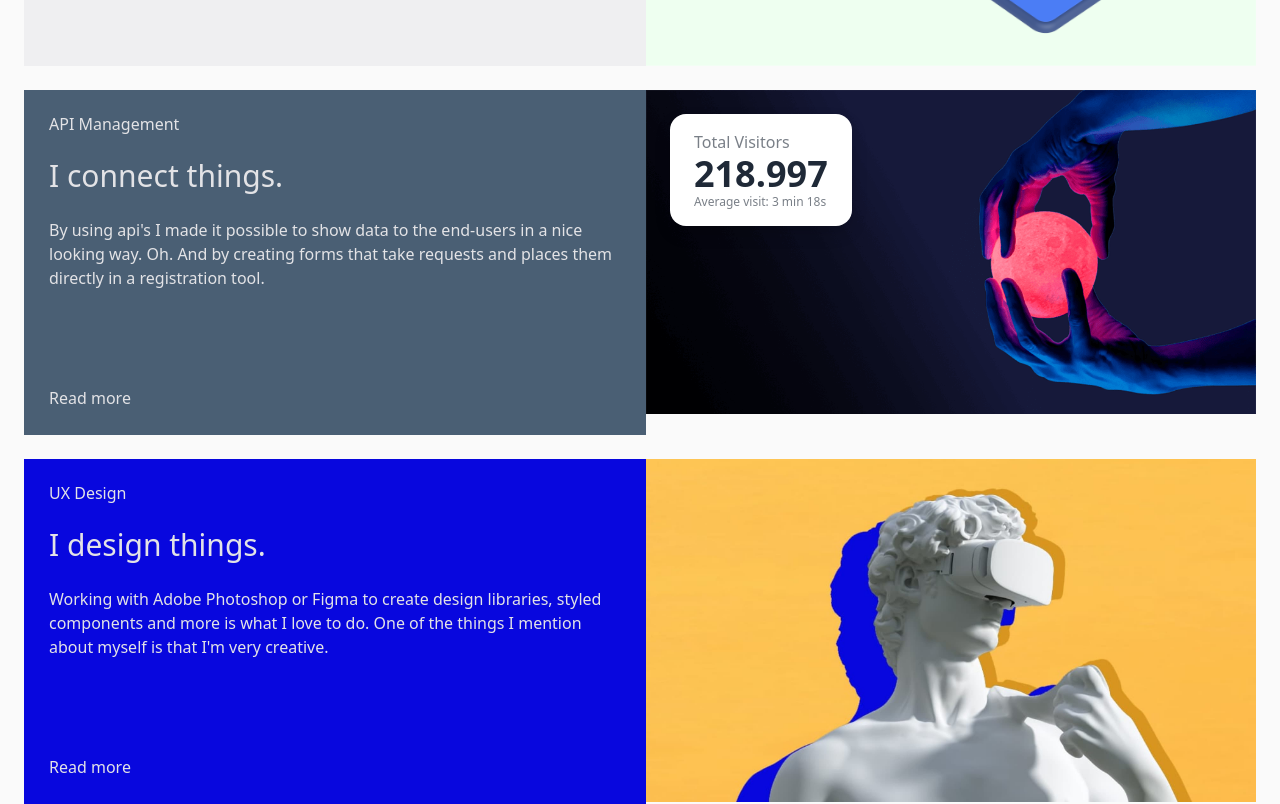
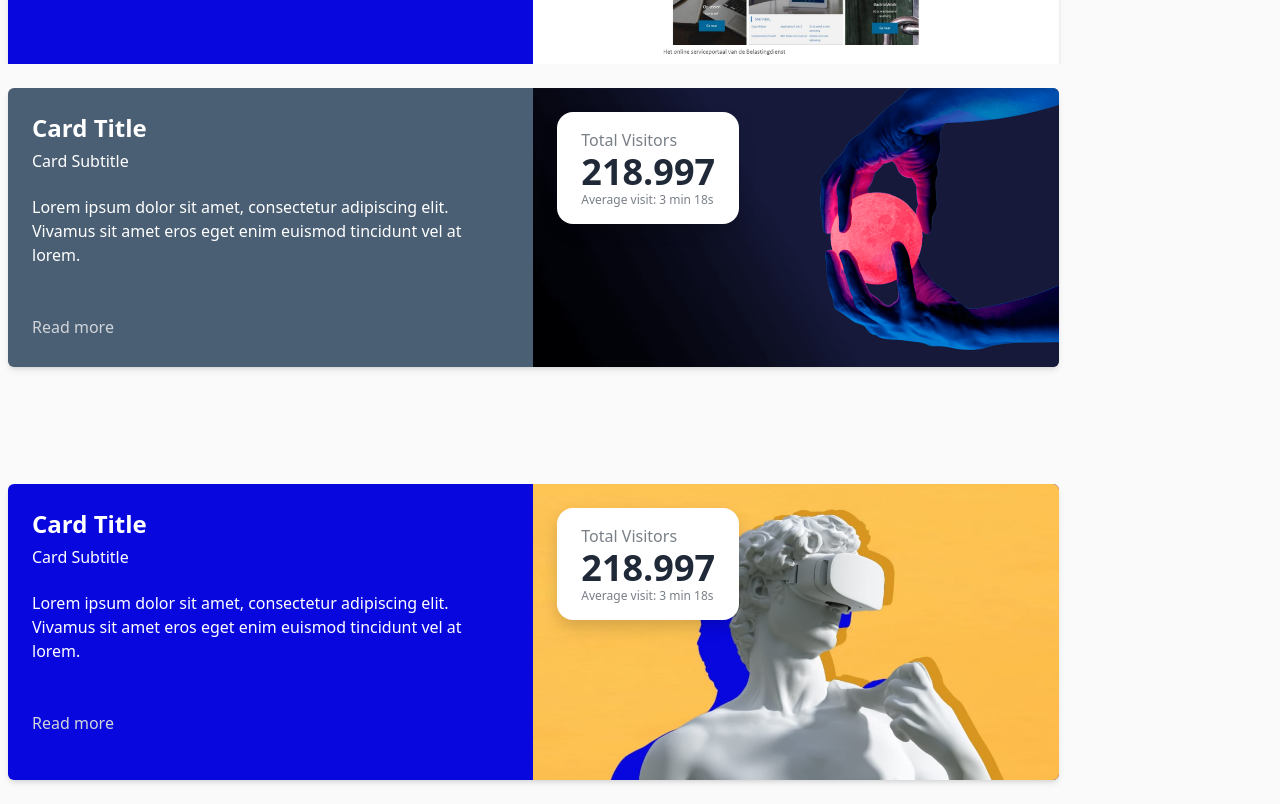
Before and after one commit to Marcob7/cv, a React (Vite) app: page / in a window 1280 px wide. Shown: the part 5560-6364 px from the top of the page. Built offline with nearby package versions, Linux system fonts and the light colour scheme.

Commit message:
made further changes for responsiveness

```diff
--- a/src/App.jsx
+++ b/src/App.jsx
@@ -6,12 +6,16 @@ import Learning from "./components/Learning";
 import Ervaring from "./components/Ervaring";
 //import Projecten from "./components/Projecten";
 import Work from "./components/Work";
+import Card from "./components/Card";
 import Example from "./components/example";
 import ImageModal from "./components/ImageModal";
-
+import Vrglasses from './Assets/Vrglasses.jpg';
+import Glasses from './Assets/glasses.png';
+import Article from './Assets/Article.png';
+import smartphones from './Assets/smartphones.png';
 import 'bootstrap/dist/css/bootstrap.min.css';
 
-import React, { useState } from 'react';
+
 
 //temp place this here so it appears on the whole app.
 function reveal() {
@@ -55,6 +59,41 @@ function App() {
     <Example />
 
     <Work />
+    {/* Put this part before </body> tag */}
+<input type="checkbox" id="my-modal-4" className="modal-toggle" />
+<label htmlFor="my-modal-4" className="modal cursor-pointer">
+  <div className="modal-box modal-middle w-11/12 max-w-7xl">
+  <img alt="Servicedesk" src={Article}/>
+    <div className="modal-action">
+      <label htmlFor="my-modal-4" className="button">Close</label>
+    </div>
+  </div>
+  </label>
+
+    <Card
+  imageSrc={Article}
+  title="Card Title"
+  subtitle="Card Subtitle"
+  text="Lorem ipsum dolor sit amet, consectetur adipiscing elit. Vivamus sit amet eros eget enim euismod tincidunt vel at lorem."
+  bgCustomColor="flex flex-wrap md:flex-no-wrap items-start mx-2 md:mx-0 md:my-6 shadow-md rounded-md overflow-hidden max-h-[500px] my-8 bg-[#0807de]"
+
+/>
+<Card
+  imageSrc={Glasses}
+  title="Card Title"
+  subtitle="Card Subtitle"
+  text="Lorem ipsum dolor sit amet, consectetur adipiscing elit. Vivamus sit amet eros eget enim euismod tincidunt vel at lorem."
+  bgCustomColor="flex flex-wrap md:flex-no-wrap items-start mx-2 md:mx-0 md:my-6 shadow-md rounded-md overflow-hidden max-h-[500px] my-8 bg-[#4a5f74]"
+
+/>
+<Card
+  imageSrc={Vrglasses}
+  title="Card Title"
+  subtitle="Card Subtitle"
+  text="Lorem ipsum dolor sit amet, consectetur adipiscing elit. Vivamus sit amet eros eget enim euismod tincidunt vel at lorem."
+  bgCustomColor="flex flex-wrap md:flex-no-wrap items-start mx-2 md:mx-0 md:my-6 shadow-md rounded-md overflow-hidden max-h-[500px] my-8 bg-[#0807de]"
+
+/>
 
 
     <Contact />
--- /dev/null
+++ b/src/components/Card.jsx
@@ -0,0 +1,49 @@
+import React from 'react';
+
+
+const Card = ({ imageSrc, title, subtitle, text, bgCustomColor, imgWidth }) => {
+  return (
+    <div name='work' className='w-full h-full bg-[#fafafa] text-[#474554]'>
+    <div className='bg-[#fafafa] max-w-[1600px] sm:h-[400px] h-[1200px] mx-auto flex flex-col justify-center w-full'>
+    <div name='learning' className='w-full xs:h-[300px] sm:h-[1000px] md:h-[500px] bg-[#fafafa] text-gray-300 my-8'>
+      <div class="flex bg-[#fafafa]">
+  <div class="w-5/6">
+
+  <div className={bgCustomColor}>
+
+      <div className="w-full md:w-1/2 px-6 py-4">
+      <h2 className="text-2xl text-white font-bold mb-2">{title}</h2>
+          <h3 className="text-white font-medium mb-4">{subtitle}</h3>
+          <p className="text-white">{text}</p>
+          <div className='pt-12 flex-end'>
+
+
+          <label htmlFor="my-modal-4" className="cursor-pointer">Read more</label>
+
+
+
+</div>
+      </div>
+      <div className="w-full md:w-1/2">
+      <div className="m-4 absolute stats shadow">
+
+  <div className="stat">
+<div className="stat-title">Total Visitors</div>
+<div className="stat-value">218.997</div>
+<div className="stat-desc">Average visit: 3 min 18s</div>
+</div>
+
+</div>
+      <img className="sm:h-auto h-full " alt="Virtual reality glasses" src={imageSrc}  width={800}/>
+
+      </div>
+    </div>
+  </div>
+</div>
+    </div>
+    </div>
+    </div>
+  );
+};
+
+export default Card;
--- a/src/components/Learning.jsx
+++ b/src/components/Learning.jsx
@@ -15,7 +15,7 @@ const Learning = ({ videoUrl, title, description }) => {
         <p className="text-white">{description}</p>
       </div>
       <div className="w-full md:w-1/2">
-        <video controls="" preload="auto" autoplay=""  src={video} className="w-full h-auto" type="video/mp4"/>
+        <video preload="auto" autoplay="true"  src={video} className="w-full h-auto" type="video/mp4"/>
 
       </div>
     </div>
--- a/src/components/ParticleBackground.jsx
+++ b/src/components/ParticleBackground.jsx
@@ -1,58 +1,100 @@
-import Particles from "react-tsparticles"
 
-const ParticleBackground = () => {
-  return (
-    <div className="App">
-        <Particles
-        options={{
-          background: {
-            color: "#0e378a",
-          },
-            fpsLimit: 60,
-            interactivity: {
-              detectsOn: "canvas",
-              events: {
-                  reize: true
-              },
-            },
-            particles: {
-                color: {
-                  value: "#efefefe"
-                },
-                number: {
-                  density: {
-                    enable: true,
-                    area: 1080,
-                  },
-                  limit: 0,
-                  value: 400,
-                },
-                opacity: {
-                  animation: {
-                    enable: true,
-                    minimumValue: 0.05,
-                    speed: 1,
-                    sync: false
-                  },
-                  random: {
-                    enable: true,
-                    minimumValue: 0.05,
-                  },
-                  value: 1
-                },
-                shape: {
-                  type: "circle",
-                },
-                size: {
-                  random: {
-                    enable: true,
-                    minimumValue: 0.05,
-                  }
-                }
-            },
-        }} />
+   {/*Container*/}
+   <div className='sm:grid-cols-1 md:grid-cols-1 grid-cols-1 gap-4 reveal'>
+
+           {/*Grid item */}
+       <div className='flex container--belastingdienst h-auto mb-4 text-[#474554]'>
+       <div className='container--text w-[800px] bg-[#efeff1] p-[25px]'>
+       <h1 className=''>Article</h1>
+       <br></br>
+       <h1 className='text-3xl bold'>Read about my most recent work at de Belastingdienst. </h1>
+       <p className='pt-4'>A fully functional portal for selfservice by finding your solution, contact with chat or callback, and a form to send your service requests.</p>
+       <small>(Article is in dutch)</small>
+
+       <div className='mt-24 flex-end'>
+     {/* The button to open modal */}
+
+<label htmlFor="my-modal-4" className="cursor-pointer">Read more</label>
+
+{/* Put this part before </body> tag */}
+<input type="checkbox" id="my-modal-4" className="modal-toggle" />
+<label htmlFor="my-modal-4" className="modal cursor-pointer">
+  <div className="modal-box modal-middle w-11/12 max-w-7xl">
+  <img alt="Servicedesk" src={Article}/>
+    <div className="modal-action">
+      <label htmlFor="my-modal-4" className="button">Close</label>
     </div>
-  )
-}
+  </div>
 
-export default ParticleBackground
+
+</label>
+
+
+
+       </div>
+
+       </div>
+       <div className='container--image'>
+       <div className="m-4 absolute stats shadow">
+
+  <div className="stat">
+<div className="stat-title">Total Page Views</div>
+<div className="stat-value">592.135</div>
+<div className="stat-desc"></div>
+</div>
+
+</div>
+       <img className='sm:h-auto h-full' alt="smartphones background" src={smartphones} width={800}/>
+       </div>
+
+       </div>
+
+       <div className='flex container--belastingdienst h-auto mb-4 text-[#e3e3e6]'>
+       <div className='container--text w-[800px] bg-[#4a5f74] p-[25px]'>
+       <h1 className=''>API Management</h1>
+       <br></br>
+       <h1 className='text-3xl bold'>I connect things.  </h1>
+       <p className='pt-4'>By using api's I made it possible to show data to the end-users in a nice looking way. Oh. And by creating forms that take requests and places them directly in a registration tool.</p>
+       <div className='mt-24 flex-end'>
+
+       <label htmlFor="my-modal-4" className="cursor-pointer">Read more</label>
+       </div>
+       </div>
+       <div className='container--image'>
+       <div className="m-4 absolute stats shadow">
+
+  <div className="stat">
+<div className="stat-title">Total Visitors</div>
+<div className="stat-value">218.997</div>
+<div className="stat-desc">Average visit: 3 min 18s</div>
+</div>
+
+</div>
+       <img className="sm:h-auto md:w-1/2 w-full h-full" alt="Glasses" src={Glasses} width={800} />
+
+       </div>
+
+       </div>
+
+       <div className='flex container--belastingdienst sm:h-auto h-[150px] mb-4 text-[#e3e3e6]'>
+       <div className='container--text w-[800px] bg-[#0807de] p-[25px]'>
+       <h1 className=''>UX Design</h1>
+       <br></br>
+       <h1 className='text-3xl bold'>I design things.</h1>
+       <p className='pt-4'>Working with Adobe Photoshop or Figma to create design libraries, styled components and more is what I love to do. One of the things I mention about myself is that I'm very creative.</p>
+       <div className='mt-24 flex-end'>
+       <label htmlFor="my-modal-4" className="cursor-pointer">Read more</label>
+       </div>
+       </div>
+       <div className='container--image'>
+
+       <img className="sm:h-auto h-full " alt="Virtual reality glasses" src={Vrglasses} width={800}/>
+       </div>
+
+       </div>
+
+       {/*Grid item */}
+
+
+
+</div>
--- a/src/components/Work.jsx
+++ b/src/components/Work.jsx
@@ -20,105 +20,6 @@ function Work() {
        <p className='py-6'>Take a look at the projects I worked on</p>
    </div>
 
-   {/*Container*/}
-   <div className='sm:grid-cols-1 md:grid-cols-1 grid-cols-1 gap-4 reveal'>
-
-           {/*Grid item */}
-       <div className='flex container--belastingdienst h-auto mb-4 text-[#474554]'>
-       <div className='container--text w-[800px] bg-[#efeff1] p-[25px]'>
-       <h1 className=''>Article</h1>
-       <br></br>
-       <h1 className='text-3xl bold'>Read about my most recent work at de Belastingdienst. </h1>
-       <p className='pt-4'>A fully functional portal for selfservice by finding your solution, contact with chat or callback, and a form to send your service requests.</p>
-       <small>(Article is in dutch)</small>
-
-       <div className='mt-24 flex-end'>
-     {/* The button to open modal */}
-
-<label htmlFor="my-modal-4" className="cursor-pointer">Read more</label>
-
-{/* Put this part before </body> tag */}
-<input type="checkbox" id="my-modal-4" className="modal-toggle" />
-<label htmlFor="my-modal-4" className="modal cursor-pointer">
-  <div className="modal-box modal-middle w-11/12 max-w-7xl">
-  <img alt="Servicedesk" src={Article}/>
-    <div className="modal-action">
-      <label htmlFor="my-modal-4" className="button">Close</label>
-    </div>
-  </div>
-
-
-</label>
-
-
-
-       </div>
-
-       </div>
-       <div className='container--image'>
-       <div className="m-4 absolute stats shadow">
-
-  <div className="stat">
-<div className="stat-title">Total Page Views</div>
-<div className="stat-value">592.135</div>
-<div className="stat-desc"></div>
-</div>
-
-</div>
-       <img className='sm:h-auto h-full' alt="smartphones background" src={smartphones} width={800}/>
-       </div>
-
-       </div>
-
-       <div className='flex container--belastingdienst h-auto mb-4 text-[#e3e3e6]'>
-       <div className='container--text w-[800px] bg-[#4a5f74] p-[25px]'>
-       <h1 className=''>API Management</h1>
-       <br></br>
-       <h1 className='text-3xl bold'>I connect things.  </h1>
-       <p className='pt-4'>By using api's I made it possible to show data to the end-users in a nice looking way. Oh. And by creating forms that take requests and places them directly in a registration tool.</p>
-       <div className='mt-24 flex-end'>
-
-       <label htmlFor="my-modal-4" className="cursor-pointer">Read more</label>
-       </div>
-       </div>
-       <div className='container--image'>
-       <div className="m-4 absolute stats shadow">
-
-  <div className="stat">
-<div className="stat-title">Total Visitors</div>
-<div className="stat-value">218.997</div>
-<div className="stat-desc">Average visit: 3 min 18s</div>
-</div>
-
-</div>
-       <img className="sm:h-auto h-full" alt="Glasses" src={Glasses} width={800} />
-
-       </div>
-
-       </div>
-
-       <div className='flex container--belastingdienst sm:h-auto h-[150px] mb-4 text-[#e3e3e6]'>
-       <div className='container--text w-[800px] bg-[#0807de] p-[25px]'>
-       <h1 className=''>UX Design</h1>
-       <br></br>
-       <h1 className='text-3xl bold'>I design things.</h1>
-       <p className='pt-4'>Working with Adobe Photoshop or Figma to create design libraries, styled components and more is what I love to do. One of the things I mention about myself is that I'm very creative.</p>
-       <div className='mt-24 flex-end'>
-       <label htmlFor="my-modal-4" className="cursor-pointer">Read more</label>
-       </div>
-       </div>
-       <div className='container--image'>
-
-       <img className="sm:h-auto h-full " alt="Virtual reality glasses" src={Vrglasses} width={800}/>
-       </div>
-
-       </div>
-
-       {/*Grid item */}
-
-
-
-</div>
 
 </div>
 
--- a/src/components/example.jsx
+++ b/src/components/example.jsx
@@ -39,7 +39,7 @@ const TabComponent = () => {
   // Render the tab buttons and the content for the selected tab
   return (
     <>
-        <div className="custom--bg--dark w-full h-[1000px] absolute -bottom-100 left-1/2 -translate-x-2/3 w-[516px] rounded-full blur-[200px] md:blur-[100px] opacity-75"></div>
+        <div className="custom--bg--dark h-[1000px] absolute -bottom-100 left-1/2 -translate-x-2/3 w-[516px] rounded-full blur-[200px] md:blur-[100px] opacity-75"></div>
        <div name='work' className='bg-[#fafafa] w-full h-[1000px] text-[#474554]'>
         <div className='max-w-[1800px] h-full mx-auto p-4 flex flex-col justify-center w-full'>
             <div className=''>
```
